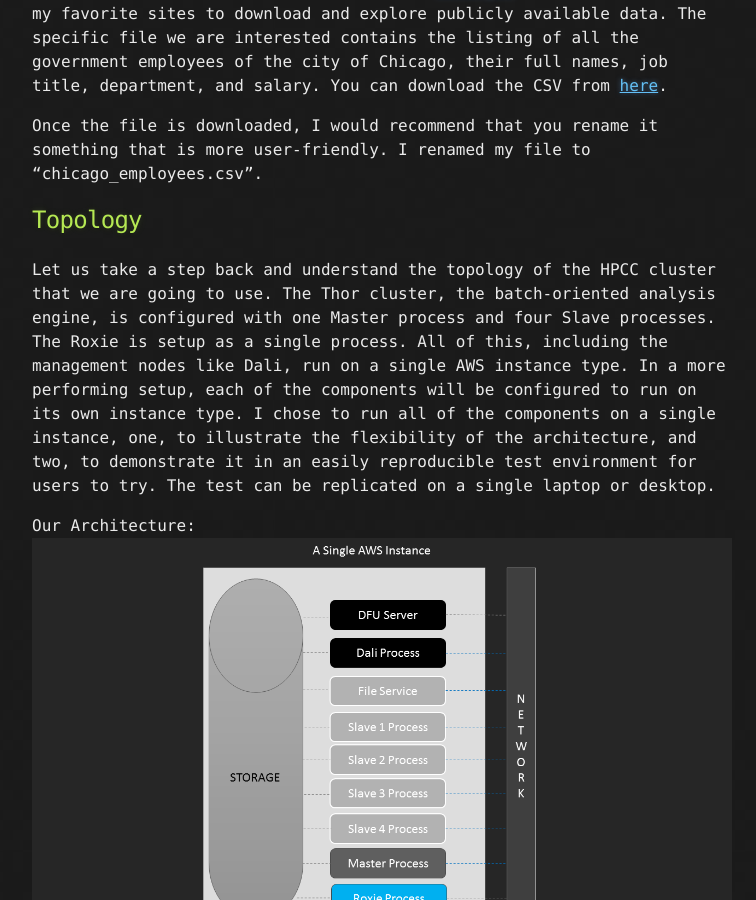
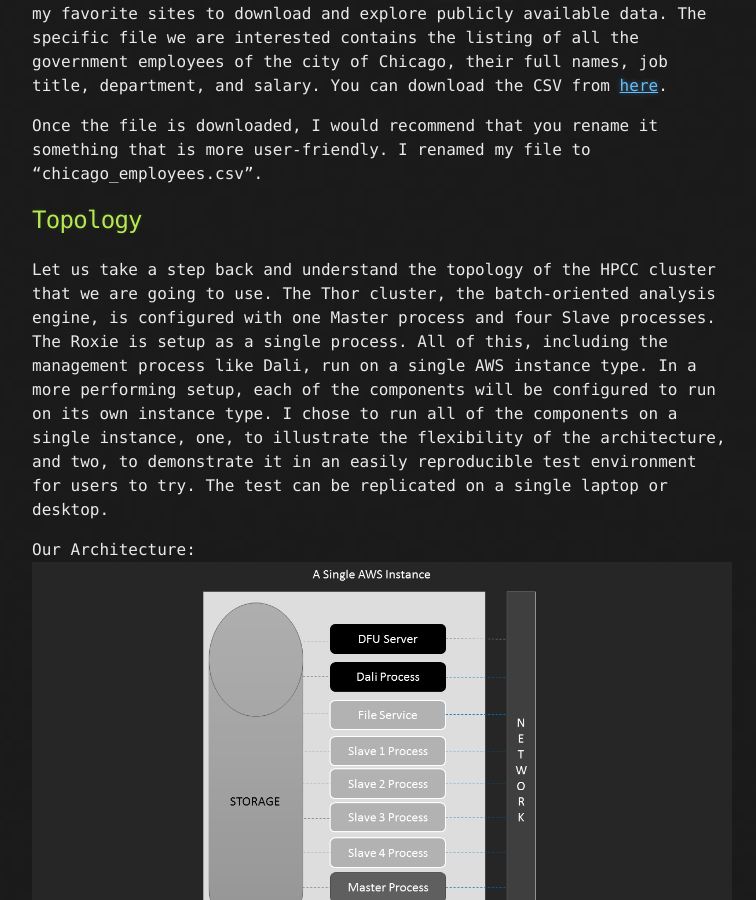
Before and after one commit to arjunachala/arjunachala.github.io, a Jekyll site: the page built from _posts/2017-10-19-Example-Application-Part-1.md, in a window 1280 px wide and 900 px high, scrolled down 745 px. Shown: the whole window, without its empty margins (258-1014 px from the left). Built offline with Jekyll 4.4.1, drawn with Linux system fonts in a browser that asks for light colours; some of the changed text lies outside the part shown.

Commit message:
replaced noded term with processes

```diff
--- a/_posts/2017-10-19-Example-Application-Part-1.md
+++ b/_posts/2017-10-19-Example-Application-Part-1.md
@@ -22,7 +22,7 @@ Once the file is downloaded, I would recommend that you rename it something that
 
 ## Topology
 
-Let us take a step back and understand the topology of the HPCC cluster that we are going to use. The Thor cluster, the batch-oriented analysis engine, is configured with one Master process and four Slave processes. The Roxie is setup as a single process. All of this, including the management nodes like Dali, run on a single AWS instance type. In a more performing setup, each of the components will be configured to run on its own instance type. I chose to run all of the components on a single instance, one, to illustrate the flexibility of the architecture, and two, to demonstrate it in an easily reproducible test environment for users to try. The test can be replicated on a single laptop or desktop.
+Let us take a step back and understand the topology of the HPCC cluster that we are going to use. The Thor cluster, the batch-oriented analysis engine, is configured with one Master process and four Slave processes. The Roxie is setup as a single process. All of this, including the management process like Dali, run on a single AWS instance type. In a more performing setup, each of the components will be configured to run on its own instance type. I chose to run all of the components on a single instance, one, to illustrate the flexibility of the architecture, and two, to demonstrate it in an easily reproducible test environment for users to try. The test can be replicated on a single laptop or desktop.
 
 Our Architecture:
 ![](/assets/images/Slide5.PNG)
@@ -37,7 +37,7 @@ ECL Watch - Cluster Topology:
 
 ![](/assets/images/Slide2.PNG)
 
-The cluster topology view demonstrates the layout of our cluster. In this example, we see that Thor consists of five nodes - one Thor Master and four Thor Slaves. The IP addresses are identical because the cluster is configured on a single physical system. This view is used by the operations team to validate the setup of the cluster (called pre-flight), in addition to using it as a monitoring tool.
+The cluster topology view demonstrates the layout of our cluster. In this example, we see that Thor consists of five processes - one Thor Master and four Thor Slaves. The IP addresses are identical because the cluster is configured on a single physical system. This view is used by the operations team to validate the setup of the cluster (called pre-flight), in addition to using it as a monitoring tool.
 
 ECL Watch - File Handling:
 
@@ -51,7 +51,7 @@ Logical Files
 
 ![](/assets/images/Slide4.PNG)
 
-Once a file is imported into Thor using the Spray process, a logical file entry is created in Dali, and the details of the file are reflected in the Logical File view. For example, you can click on a file entry and view how its parts are distributed across the slave nodes.
+Once a file is imported into Thor using the Spray process, a logical file entry is created in Dali, and the details of the file are reflected in the Logical File view. For example, you can click on a file entry and view how its parts are mapped to the slave processes.
 
 ## Uploading a file onto the HPCC landing zone
 
@@ -91,7 +91,7 @@ As a final step of the file import process, let us observe how Thor treats the i
 The interesting information on this screen:
 
 1. Directory - Location where a file part is stored on the server. I would advise you to access the location and review the files if you have access to the server. It helps in the broader understanding of the HPCC architecture.
-1. Path Mask - The pattern used to store the file parts. For example, a file part that is processed by the Thor Slave Process 1 will be called "chicago_employees_1_of_4". Since there are 4 Slave processes in our configuration, the DFU Server will automatically divide the file into 4 parts and distribute it to the respective server nodes. In our example, all the file parts will reside on the same server as we are using a single server which hosts the 4 Slave processes.
+1. Path Mask - The pattern used to store the file parts. For example, a file part that is processed by the Thor Slave Process 1 will be called "chicago_employees_1_of_4". Since there are 4 Slave processes in our configuration, the DFU Server will automatically divide the file into 4 parts and distribute it to the respective server that host the slave processes. In our example, all the file parts will reside on the same server as we are using a single server which hosts the 4 Slave processes.
 1. File Size - Size of the File in bytes
 
 
```
